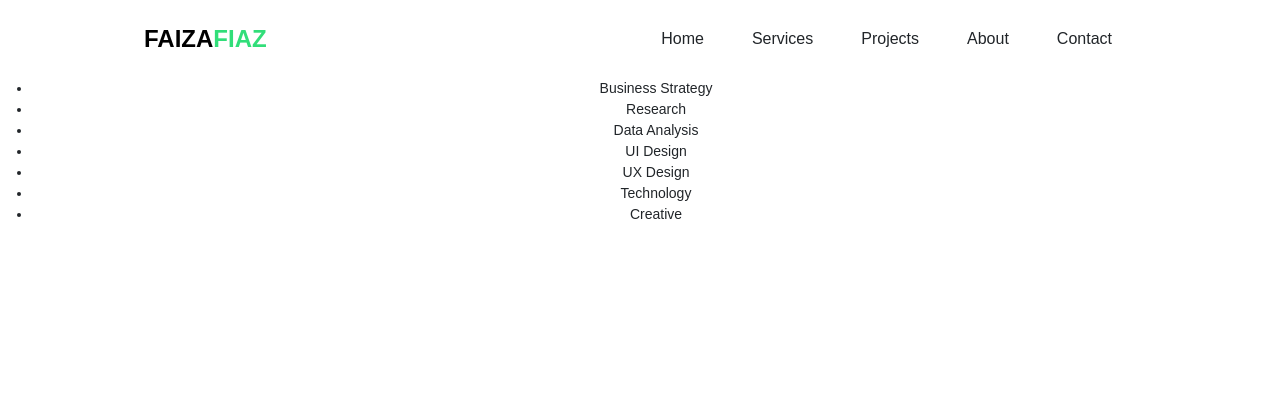
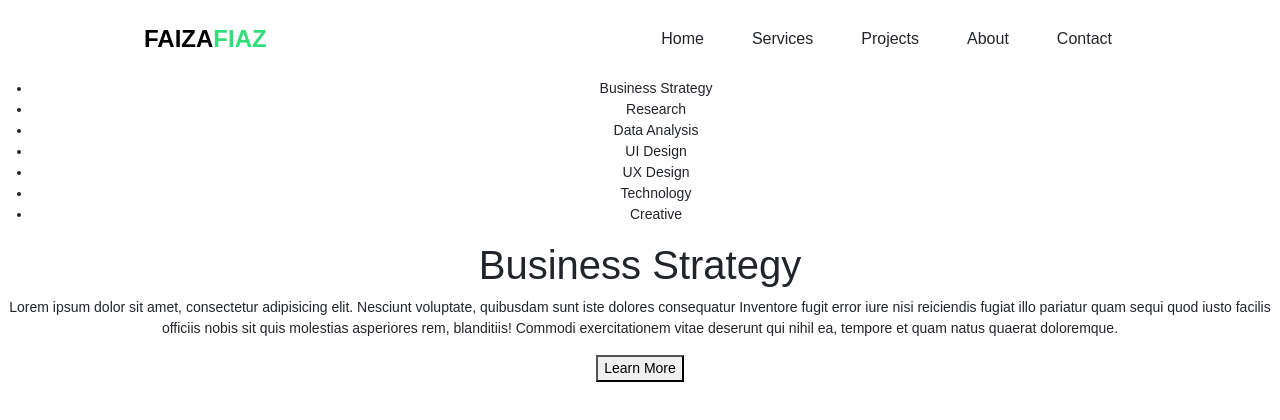
Before and after one commit to faiza203/Portfolio, a React (Create React App) app: page / in a window 1280 px wide. Shown: the top 420 px of the page. Built offline with nearby package versions, Linux system fonts and the light colour scheme.

Commit message:
Add Learn More Detail

```diff
--- a/src/components/Services.js
+++ b/src/components/Services.js
@@ -12,7 +12,18 @@ const Services = () => {
         <li>Technology</li>
         <li>Creative</li>
       </ul>
-      <div></div>
+      <div>
+        <h1>Business Strategy</h1>
+        <p>
+          Lorem ipsum dolor sit amet, consectetur adipisicing elit. Nesciunt
+          voluptate, quibusdam sunt iste dolores consequatur Inventore fugit
+          error iure nisi reiciendis fugiat illo pariatur quam sequi quod iusto
+          facilis officiis nobis sit quis molestias asperiores rem, blanditiis!
+          Commodi exercitationem vitae deserunt qui nihil ea, tempore et quam
+          natus quaerat doloremque.
+        </p>
+        <button>Learn More</button>
+      </div>
     </div>
   );
 };
```
